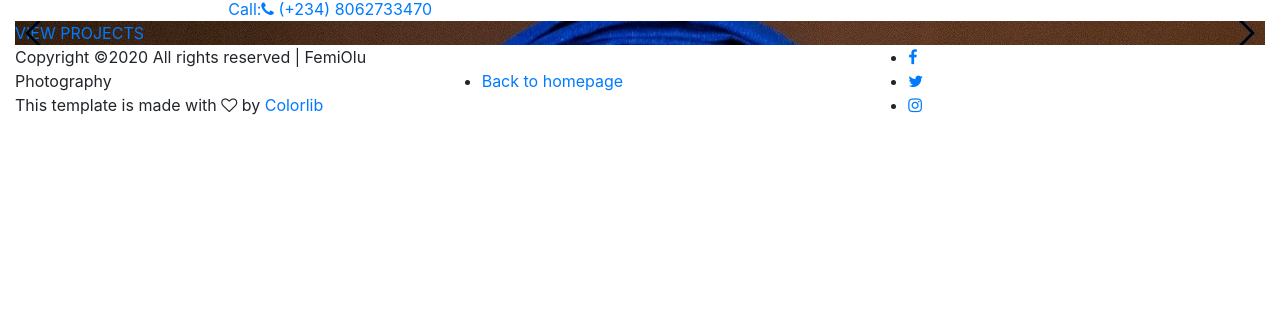
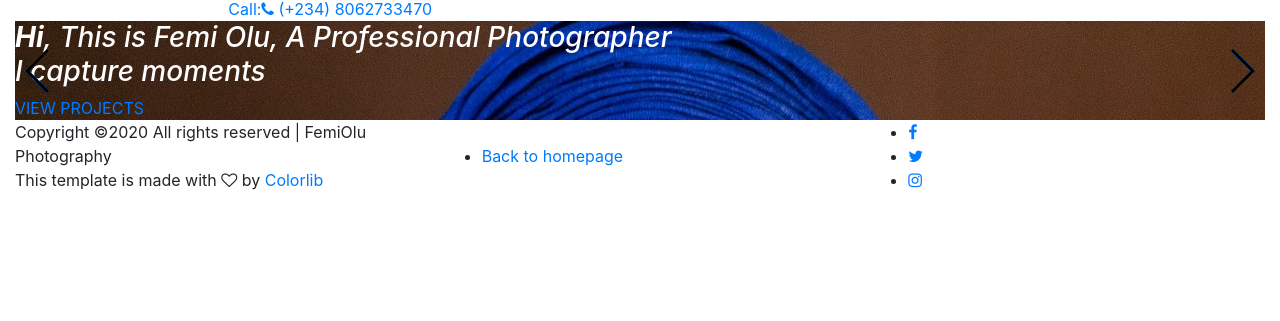
Before and after one commit to light-oj/photography, a Django app: page / in a window 1280 px wide. Shown: the part 115-436 px from the top of the page. Run offline with Django 3.2, Linux system fonts and the light colour scheme; some libraries are stand-ins or nearby versions.

Commit message:
update detIails

```diff
--- a/src/templates/contact.html
+++ b/src/templates/contact.html
@@ -10,10 +10,10 @@
     <div class="card-header">
         <h1>Contact</h1>
         <p>Phone number: (+234) 8062733470</p>
-        <p>Email: <a href="mailto:femiolu@gmail.com">femiolu@gmail.com</a></p>
+        <p>Email: <a href="mailto:femioluphotography@gmail.com">femiolu@gmail.com</a></p>
         <ul class="social-menu">
-            <li class="list-inline-item"><a href="https://m.facebook.com/"><i class="fa fa-facebook"></i></a></li>
-            <li class="list-inline-item"><a href="https://www.instagram.com/"><i class="fa fa-instagram"></i></a></li>
+            <li class="list-inline-item"><a href="https://m.facebook.com/femi-olu-photography"><i class="fa fa-facebook"></i></a></li>
+            <li class="list-inline-item"><a href="https://www.instagram.com/femiolu_photography/"><i class="fa fa-instagram"></i></a></li>
         </ul>
     </div>
 </div>
--- a/src/templates/footer.html
+++ b/src/templates/footer.html
@@ -20,9 +20,9 @@ Copyright &copy;<script>document.write(new Date().getFullYear());</script> All r
             <div class="col-12 col-lg-4 order-2 order-lg-3">
                 <div class="footer-social">
                     <ul>
-                        <li><a href="#"><i class="fa fa-facebook"></i></a></li>
+                        <li><a href="https://m.facebook.com/femi-olu-photography"><i class="fa fa-facebook"></i></a></li>
                         <li><a href="#"><i class="fa fa-twitter"></i></a></li>
-                        <li><a href="#"><i class="fa fa-instagram"></i></a></li>
+                        <li><a href="https://www.instagram.com/femiolu_photography/"><i class="fa fa-instagram"></i></a></li>
                     </ul>
                 </div><!-- .footer-social -->
             </div><!-- .col-xl-4 -->
--- a/src/templates/index.html
+++ b/src/templates/index.html
@@ -11,12 +11,15 @@
                     <div class="swiper-wrapper">
                         <div class="swiper-slide">
                             <div class="hero-content flex justify-content-center align-items-center flex-column" style="background-image: url({% static 'images/this.jpg' %})">
+                                <h3 style="color:white;"><em><strong>Hi</strong>, This is Femi Olu, A Professional Photographer <br/> I capture moments</em></h3>
+
                                 <a href="/blog">VIEW PROJECTS</a>
                             </div><!-- .hero-content -->
                         </div><!-- .swiper-slide -->
 
                         <div class="swiper-slide">
                             <div class="hero-content flex justify-content-center align-items-center flex-column" style="background-image: url({% static 'images/there.jpg' %})">
+                                <h3 style="color:white;"><em><strong>Hi</strong>, This is Femi Olu, A Professional Photographer <br/> I capture moments</em></h3>
                                 <a href="/blog">VIEW PROJECTS</a>
                             </div><!-- .hero-content -->
                         </div><!-- .swiper-slide -->
```
